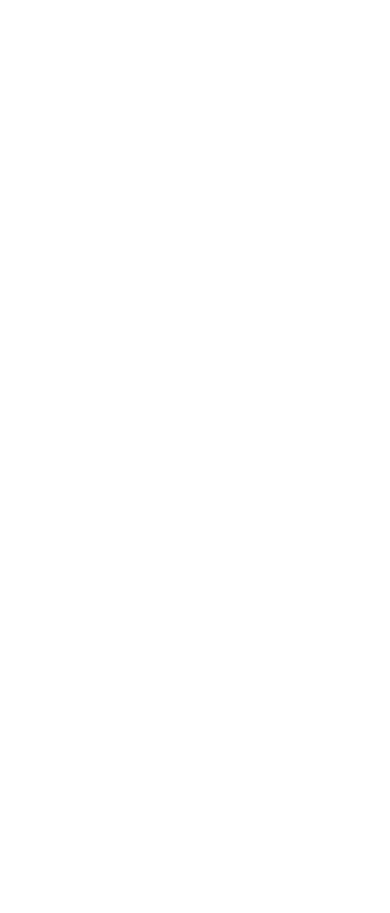
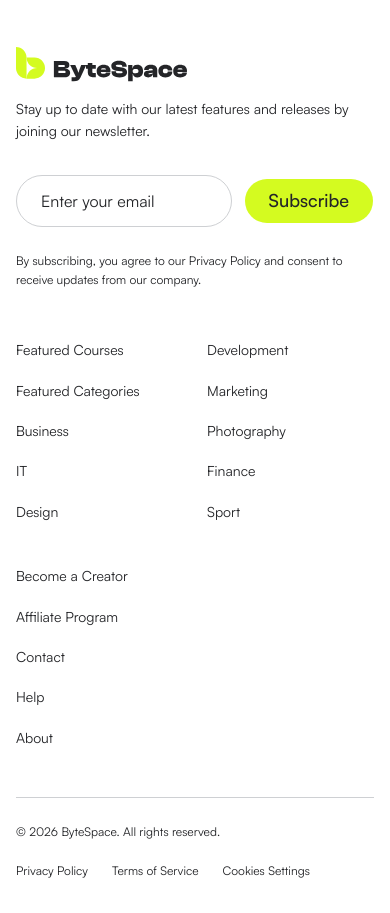
Before and after one commit to AffanHossainRakib/ByteSpace, a Next.js app: page / in a window 390 px wide. Shown: the part 1690-2603 px from the top of the page. Before the commit the page ends 1688 px from the top, so only its background shows below. Built offline with nearby package versions, Linux system fonts and the light colour scheme; no server answers.

Commit message:
feat(footer): responsive footer with newsletter signup

```diff
--- /dev/null
+++ b/actions/newsletter.ts
@@ -0,0 +1,25 @@
+"use server";
+
+import { isEmail } from "@/lib/validation";
+
+export type NewsletterState = {
+  status: "idle" | "success" | "error";
+  message?: string;
+};
+
+export async function subscribe(
+  _prev: NewsletterState,
+  formData: FormData,
+): Promise<NewsletterState> {
+  const email = String(formData.get("email") ?? "").trim();
+  if (!isEmail(email)) {
+    return {
+      status: "error",
+      message: "Please enter a valid email address.",
+    };
+  }
+  return {
+    status: "success",
+    message: "Thanks for subscribing!",
+  };
+}
--- a/app/(site)/layout.tsx
+++ b/app/(site)/layout.tsx
@@ -1,3 +1,4 @@
+import { Footer } from "@/components/layout/footer";
 import { Navbar } from "@/components/layout/navbar";
 
 export default function SiteLayout({ children }: LayoutProps<"/">) {
@@ -5,6 +6,7 @@
     <>
       <Navbar />
       {children}
+      <Footer />
     </>
   );
 }
--- a/app/layout.tsx
+++ b/app/layout.tsx
@@ -1,6 +1,7 @@
 import type { Metadata, Viewport } from "next";
 import { Poppins } from "next/font/google";
 import localFont from "next/font/local";
+import { Toaster } from "@/components/toaster";
 import { site } from "@/config/site";
 import "./globals.css";
 
@@ -55,6 +56,7 @@
           Skip to content
         </a>
         {children}
+        <Toaster />
       </body>
     </html>
   );
--- /dev/null
+++ b/components/form-status.tsx
@@ -0,0 +1,27 @@
+import { cn } from "@/lib/utils";
+
+export function FormStatus({
+  status,
+  message,
+  id,
+  className,
+}: {
+  status: string;
+  message?: string;
+  id?: string;
+  className?: string;
+}) {
+  return (
+    <p
+      id={id}
+      role="status"
+      className={cn(
+        "type-body-s empty:hidden",
+        status === "error" ? "text-destructive" : "text-blue-800",
+        className,
+      )}
+    >
+      {message}
+    </p>
+  );
+}
--- /dev/null
+++ b/components/layout/footer.tsx
@@ -0,0 +1,114 @@
+import Link from "next/link";
+import { Logo } from "@/components/logo";
+import { NewsletterForm } from "@/components/layout/newsletter-form";
+
+const columns = [
+  {
+    title: "Browse",
+    links: [
+      { href: "/courses?filter=featured", label: "Featured Courses" },
+      { href: "/courses?filter=categories", label: "Featured Categories" },
+      { href: "/courses?category=business", label: "Business" },
+      { href: "/courses?category=it", label: "IT" },
+      { href: "/courses?category=design", label: "Design" },
+    ],
+  },
+  {
+    title: "Categories",
+    links: [
+      { href: "/courses?category=development", label: "Development" },
+      { href: "/courses?category=marketing", label: "Marketing" },
+      { href: "/courses?category=photography", label: "Photography" },
+      { href: "/courses?category=finance", label: "Finance" },
+      { href: "/courses?category=sport", label: "Sport" },
+    ],
+  },
+  {
+    title: "Platform",
+    links: [
+      { href: "/become-a-creator", label: "Become a Creator" },
+      { href: "/affiliate", label: "Affiliate Program" },
+      { href: "/contact", label: "Contact" },
+      { href: "/help", label: "Help" },
+      { href: "/about", label: "About" },
+    ],
+  },
+];
+
+const legal = [
+  { href: "/privacy", label: "Privacy Policy" },
+  { href: "/terms", label: "Terms of Service" },
+  { href: "/cookies", label: "Cookies Settings" },
+];
+
+const link = "rounded-sm text-gray-950 transition-colors hover:text-blue-800";
+
+export function Footer() {
+  return (
+    <footer className="mt-auto border-t border-gray-200 bg-white pt-12 pb-8 md:pt-16 lg:pt-18 lg:pb-12">
+      <div className="container-page flex flex-col gap-12 md:gap-16 lg:gap-32.5">
+        <div className="flex flex-col gap-12 lg:flex-row lg:justify-between lg:gap-23">
+          <div className="flex max-w-132 flex-col gap-8 lg:gap-11">
+            <div className="flex flex-col gap-4">
+              <Link
+                href="/"
+                aria-label="ByteSpace home"
+                className={`${link} w-fit`}
+              >
+                <Logo className="h-8.75 w-auto" />
+              </Link>
+              <p className="type-body-s text-gray-950">
+                Stay up to date with our latest features and releases by joining
+                our newsletter.
+              </p>
+            </div>
+            <NewsletterForm />
+          </div>
+
+          <div className="grid grid-cols-2 gap-x-6 gap-y-10 sm:grid-cols-3 lg:flex lg:gap-10">
+            {columns.map((column) => (
+              <nav
+                key={column.title}
+                aria-label={column.title}
+                className="lg:w-41.75"
+              >
+                <ul className="flex flex-col gap-4">
+                  {column.links.map(({ href, label }) => (
+                    <li key={href}>
+                      <Link
+                        href={href}
+                        prefetch={false}
+                        className={`${link} type-body-s`}
+                      >
+                        {label}
+                      </Link>
+                    </li>
+                  ))}
+                </ul>
+              </nav>
+            ))}
+          </div>
+        </div>
+
+        <div className="flex flex-col gap-4 border-t border-gray-200 pt-6 md:flex-row md:items-center md:justify-between">
+          <p className="type-body-xs text-gray-950">
+            &copy; {new Date().getFullYear()} ByteSpace. All rights reserved.
+          </p>
+          <ul className="flex flex-wrap gap-x-6 gap-y-2">
+            {legal.map(({ href, label }) => (
+              <li key={href}>
+                <Link
+                  href={href}
+                  prefetch={false}
+                  className={`${link} type-body-xs`}
+                >
+                  {label}
+                </Link>
+              </li>
+            ))}
+          </ul>
+        </div>
+      </div>
+    </footer>
+  );
+}
--- /dev/null
+++ b/components/layout/newsletter-form.tsx
@@ -0,0 +1,55 @@
+"use client";
+
+import { useActionState } from "react";
+import { subscribe, type NewsletterState } from "@/actions/newsletter";
+import { FormStatus } from "@/components/form-status";
+import { SubmitButton } from "@/components/submit-button";
+import { useResultToast } from "@/components/toaster";
+import { Input } from "@/components/ui/input";
+
+export function NewsletterForm() {
+  const [state, formAction, pending] = useActionState<
+    NewsletterState,
+    FormData
+  >(subscribe, {
+    status: "idle",
+  });
+  useResultToast(state);
+
+  return (
+    <form action={formAction} className="flex flex-col gap-3">
+      <div className="flex gap-3 md:gap-6">
+        <label htmlFor="newsletter-email" className="sr-only">
+          Email address
+        </label>
+        <Input
+          id="newsletter-email"
+          name="email"
+          type="email"
+          required
+          autoComplete="email"
+          placeholder="Enter your email"
+          aria-invalid={state.status === "error" || undefined}
+          aria-describedby="newsletter-status"
+          className="h-13 flex-1 rounded-full border-gray-200 bg-white px-6 text-base leading-[1.6] placeholder:text-gray-950 md:max-w-94 md:text-base"
+        />
+        <SubmitButton
+          pending={pending}
+          pendingText="Subscribing…"
+          className="self-center"
+        >
+          Subscribe
+        </SubmitButton>
+      </div>
+      <FormStatus
+        id="newsletter-status"
+        status={state.status}
+        message={state.status === "error" ? state.message : undefined}
+      />
+      <p className="mt-3 max-w-126 type-body-xs text-gray-950">
+        By subscribing, you agree to our Privacy Policy and consent to receive
+        updates from our company.
+      </p>
+    </form>
+  );
+}
--- /dev/null
+++ b/components/submit-button.tsx
@@ -0,0 +1,34 @@
+import type { ReactNode } from "react";
+import { Loader2Icon } from "lucide-react";
+import { Button } from "@/components/ui/button";
+import { cn } from "@/lib/utils";
+
+export function SubmitButton({
+  pending,
+  pendingText,
+  children,
+  className,
+}: {
+  pending: boolean;
+  pendingText: string;
+  children: ReactNode;
+  className?: string;
+}) {
+  return (
+    <Button
+      type="submit"
+      size="pill"
+      disabled={pending}
+      aria-busy={pending}
+      className={cn("disabled:opacity-70", className)}
+    >
+      {pending && (
+        <Loader2Icon
+          className="size-5 animate-spin motion-reduce:animate-none"
+          aria-hidden="true"
+        />
+      )}
+      {pending ? pendingText : children}
+    </Button>
+  );
+}
--- /dev/null
+++ b/components/toaster.tsx
@@ -0,0 +1,29 @@
+"use client";
+
+import { useEffect } from "react";
+import { Toaster as Sonner, toast } from "sonner";
+
+export function Toaster() {
+  return (
+    <Sonner
+      position="bottom-center"
+      offset={24}
+      toastOptions={{
+        classNames: {
+          toast: "!rounded-2xl !border-gray-200 !font-sans !shadow-float",
+          title: "!type-label-m !text-gray-950",
+          description: "!type-body-s !text-gray-700",
+          success: "[&_[data-icon]]:!text-blue-800",
+          error: "[&_[data-icon]]:!text-destructive",
+        },
+      }}
+    />
+  );
+}
+
+export function useResultToast(state: { status: string; message?: string }) {
+  useEffect(() => {
+    if (state.status === "success" && state.message)
+      toast.success(state.message);
+  }, [state]);
+}
--- a/components/ui/button.tsx
+++ b/components/ui/button.tsx
@@ -20,6 +20,7 @@
         link: "text-primary underline-offset-4 hover:underline",
       },
       size: {
+        pill: "h-11.5 gap-2 rounded-full px-6 text-lg leading-[1.2]",
         default:
           "h-8 gap-1.5 px-2.5 has-data-[icon=inline-end]:pr-2 has-data-[icon=inline-start]:pl-2",
         xs: "h-6 gap-1 rounded-[min(var(--radius-md),10px)] px-2 text-xs in-data-[slot=button-group]:rounded-lg has-data-[icon=inline-end]:pr-1.5 has-data-[icon=inline-start]:pl-1.5 [&_svg:not([class*='size-'])]:size-3",
--- /dev/null
+++ b/components/ui/input.tsx
@@ -0,0 +1,18 @@
+import * as React from "react"
+import { cn } from "cn"
+
+function Input({ className, type, ...props }: React.ComponentProps<"input">) {
+  return (
+    <input
+      type={type}
+      data-slot="input"
+      className={cn(
+        "h-8 w-full min-w-0 rounded-lg border border-input bg-transparent px-2.5 py-1 text-base transition-colors outline-none file:inline-flex file:h-6 file:border-0 file:bg-transparent file:text-sm file:font-medium file:text-foreground placeholder:text-muted-foreground focus-visible:border-ring focus-visible:ring-3 focus-visible:ring-ring/50 disabled:pointer-events-none disabled:cursor-not-allowed disabled:bg-input/50 disabled:opacity-50 aria-invalid:border-destructive aria-invalid:ring-3 aria-invalid:ring-destructive/20 md:text-sm dark:bg-input/30 dark:disabled:bg-input/80 dark:aria-invalid:border-destructive/50 dark:aria-invalid:ring-destructive/40",
+        className
+      )}
+      {...props}
+    />
+  )
+}
+
+export { Input }
--- /dev/null
+++ b/lib/validation.ts
@@ -0,0 +1,4 @@
+const EMAIL = /^[^\s@]+@[^\s@]+\.[^\s@]+$/;
+
+export const isEmail = (value: string) =>
+  value.length <= 254 && EMAIL.test(value);
--- a/package.json
+++ b/package.json
@@ -18,6 +18,7 @@
     "react-dom": "19.2.8",
     "react-icons": "^5.7.0",
     "shadcn": "^4.21.0",
+    "sonner": "^2.0.8",
     "tw-animate-css": "^1.4.0"
   },
   "devDependencies": {
```
Also changed, not shown: 1 other file (tests, documents, lock files or other folders).
